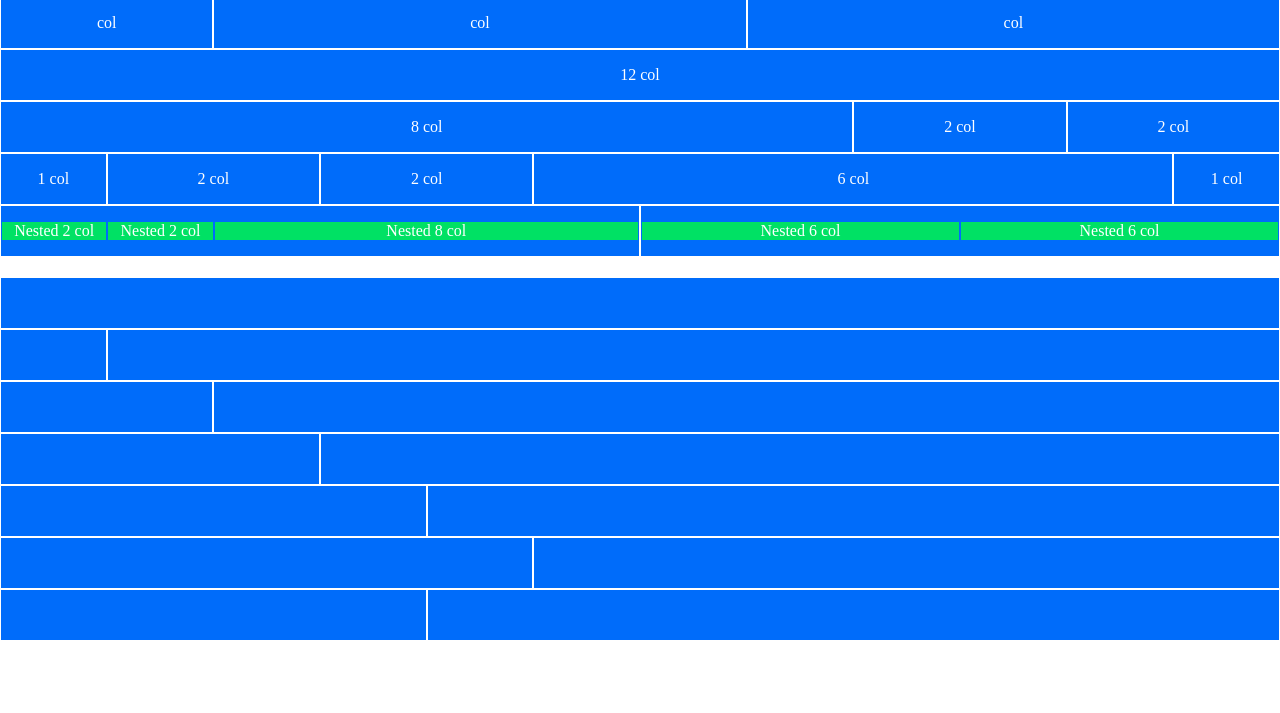
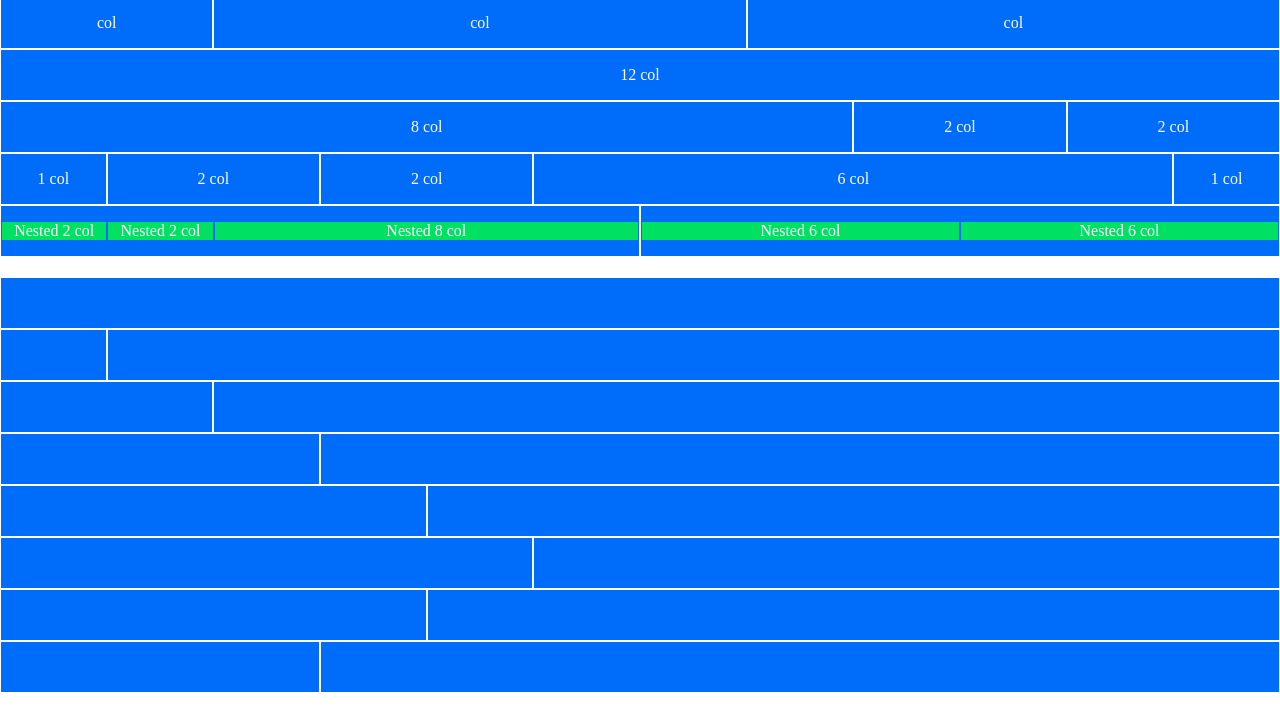
Before and after one commit to FrankFabbriRebe/html-css-12bool, a plain HTML site: page index.html in a window 1280 px wide. Shown: the part 92-805 px from the top of the page. Drawn offline with Linux system fonts and the light colour scheme.

Commit message:
14th line

```diff
--- a/index.html
+++ b/index.html
@@ -320,6 +320,16 @@
                 </div>
             </div>
 
+            <!-- 14th line -->
+            <div class="row">
+                <div class="col-3">
+                    <div class="blue"></div>
+                </div>
+                <div class="col-9">
+                    <div class="blue"></div>
+                </div>
+            </div>
+
         </div>
 
     </div>
```
